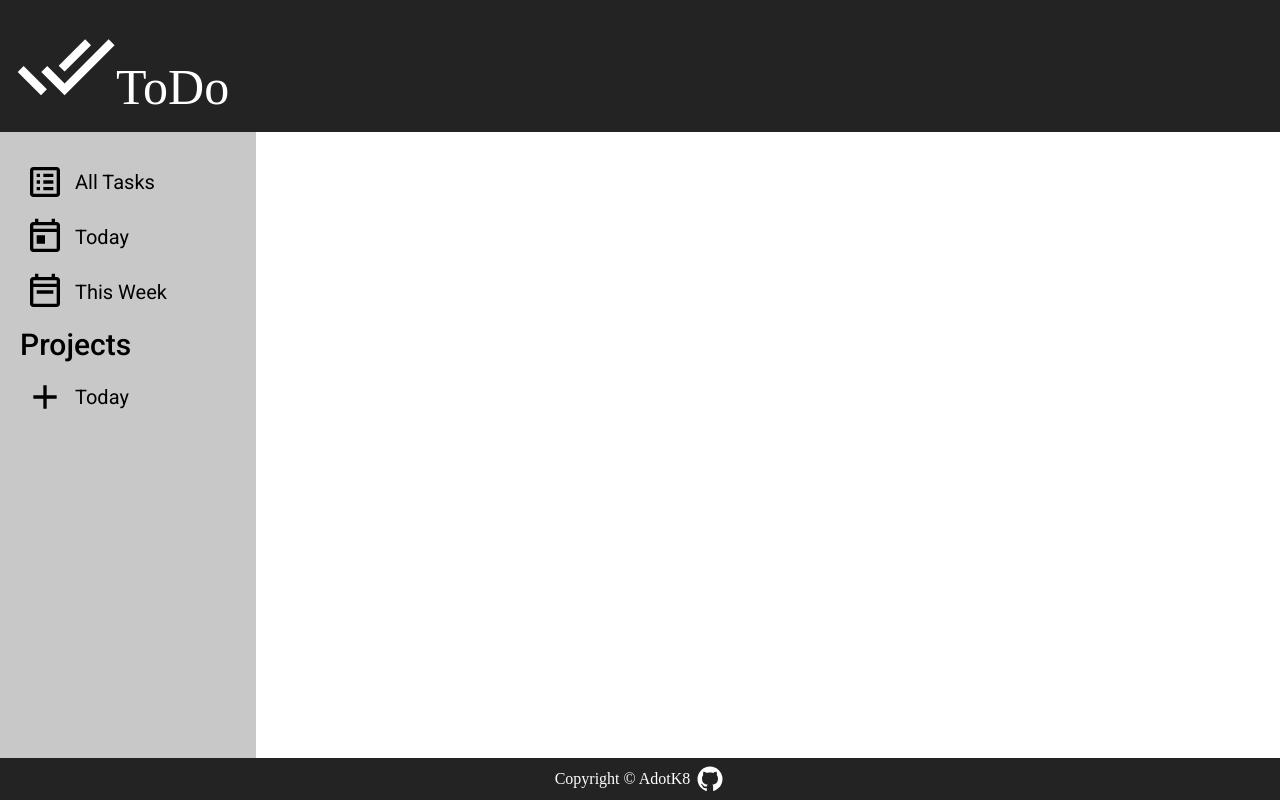
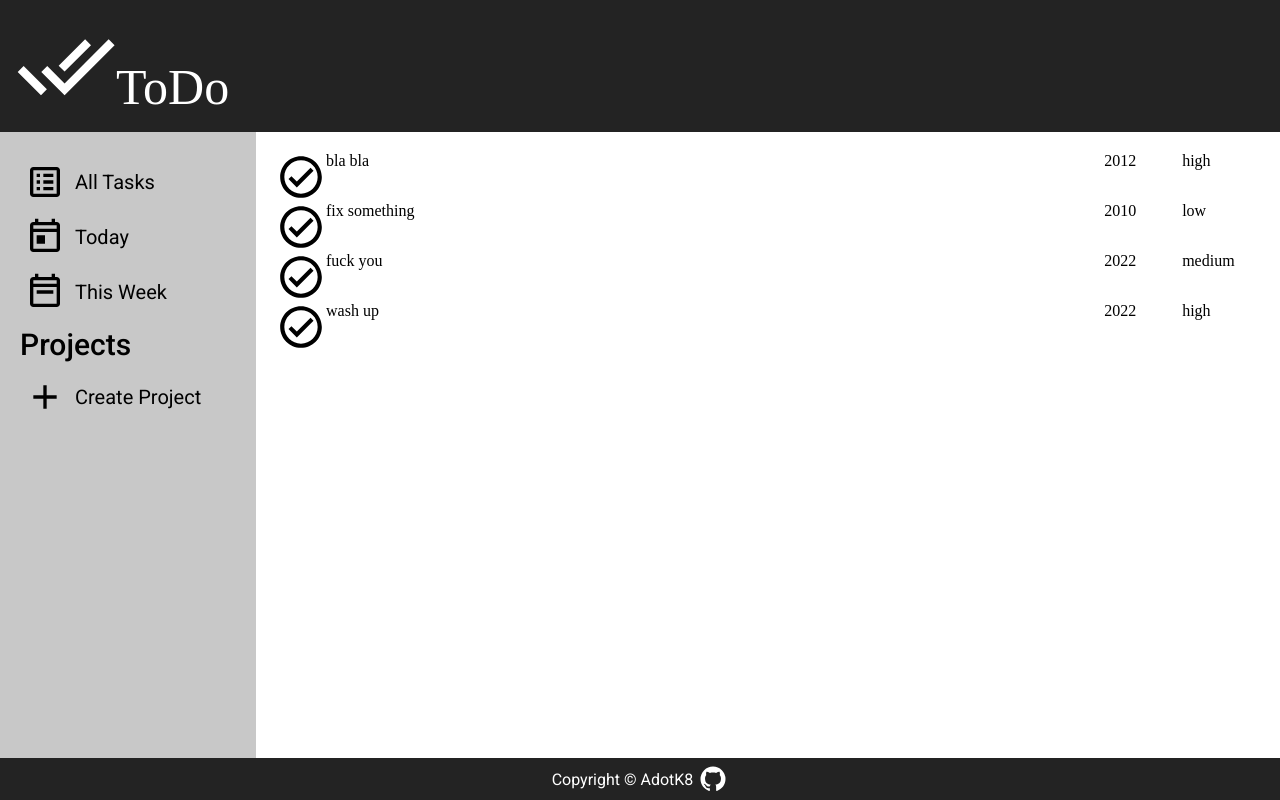
Before and after one commit to AdotK8/toDoList, a website built with webpack: page dist/index.html in a window 1280 px wide. Built offline with nearby package versions, Linux system fonts and the light colour scheme; a web font is replaced by a local one.

Commit message:
added new function allTasksDisplay, need to clean up

```diff
--- /dev/null
+++ b/src/all-tasks-display.js
@@ -0,0 +1,36 @@
+function allTasksDisplay(myTasks) {
+
+   const container = document.querySelector('.container')
+
+    for (let i=0; i < myTasks.length; i++ ) {
+        const newDiv = document.createElement('div')
+        newDiv.classList.add('taskCard')
+
+        const checkbox = document.createElement('img')
+        checkbox.classList.add('emptyCheck')
+        checkbox.setAttribute('src', '../src/images/check-circle-outline.svg')
+        newDiv.appendChild(checkbox);
+
+        const taskDescription = document.createElement('div')
+        taskDescription.classList.add('taskDescription')
+        taskDescription.innerHTML = myTasks[i].description;
+        newDiv.appendChild(taskDescription)
+
+        const taskDate = document.createElement('div');
+        taskDate.classList.add('taskDate')
+        taskDate.innerHTML = myTasks[i].dueDate;
+        newDiv.appendChild(taskDate)
+
+        const taskPriority = document.createElement('div');
+        taskPriority.classList.add('taskPriority')
+        taskPriority.innerHTML = myTasks[i].priority;
+        newDiv.appendChild(taskPriority)
+
+
+        container.appendChild(newDiv)
+
+    }
+
+}
+
+export default allTasksDisplay
--- a/src/index.js
+++ b/src/index.js
@@ -1,4 +1,5 @@
 import task from "./constructor"
+import allTasksDisplay from "./all-tasks-display";
 import './styles/styles.css'
 
 //initializing empty arrays to store tasks and projects
@@ -7,7 +8,8 @@ const myTasks = [];
 const task1 = new task("bla bla", "2012", "high", "No Project");
 const task2 = new task("fix something", "2010", "low", "No Project");
 const task3 = new task("fuck you", "2022", "medium", "Yase")
+const task4 = new task("wash up", "2022", "high", "Work" )
 
+myTasks.push(task1, task2, task3, task4)
 
-myTasks.push(task1, task2, task3)
-console.log(myTasks[2].project)
+allTasksDisplay(myTasks);
--- a/src/styles/styles.css
+++ b/src/styles/styles.css
@@ -1,5 +1,5 @@
 * {
-    /* outline: solid rgb(255, 255, 255); */
+    /* outline: solid rgb(185, 42, 42); */
 }
 
 body {
@@ -81,6 +81,24 @@ body {
 
 /* styling for the right middle section */
 
+.right {
+    padding: 20px;
+}
+
+.taskCard {
+
+    background-size: cover;
+    display: grid;
+    grid-template-columns: 50px 10fr 1fr 1fr;
+}
+
+.emptyCheck {
+
+    height: 50px;
+    width: 50px;
+
+}
+
 
 
 
@@ -98,7 +116,7 @@ body {
 .sig {
     color: white;
     margin-right: 5px;
-    font-family: 'Agbalumo';
+    font-family: 'Roboto';
 }
 
 #git {
```
Also changed, not shown: dist/bundle.js, dist/index.html.
